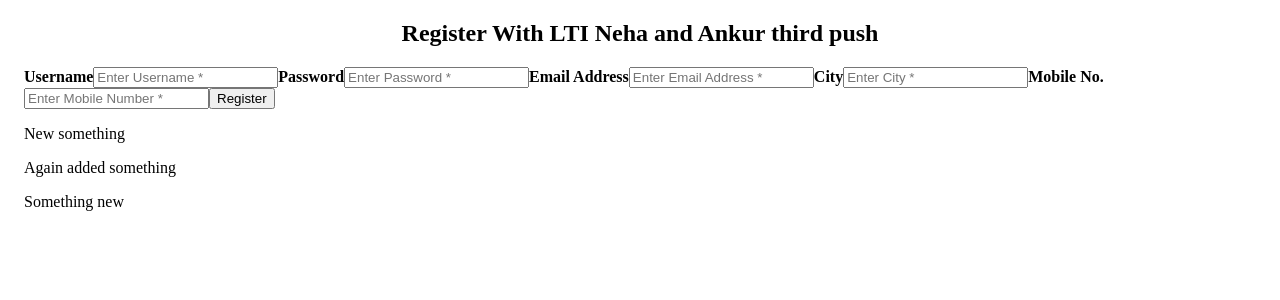
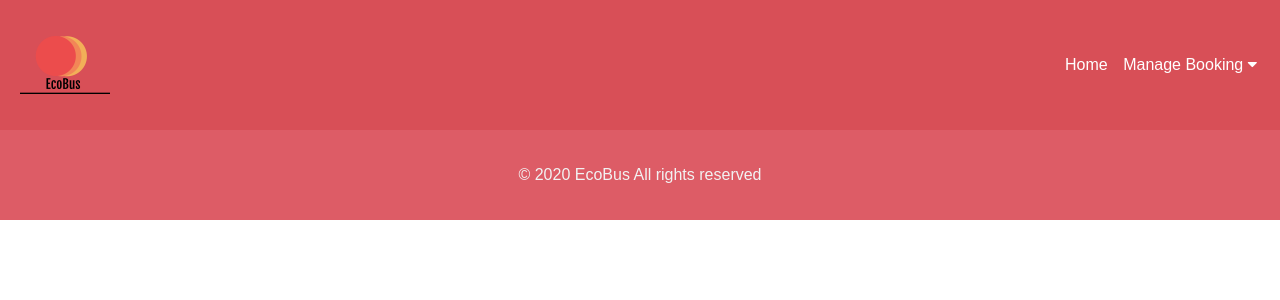
Before and after one commit to AnkurRaj9775/ProjectGladiatorFrontEnd, an Angular app: page / in a window 1280 px wide. Shown: the top 300 px of the page. Built offline with nearby package versions, Linux system fonts and the light colour scheme.

Commit message:
added app component and styles

```diff
--- a/angular.json
+++ b/angular.json
@@ -119,6 +119,10 @@
           }
         }
       }
-    }},
-  "defaultProject": "ProjectGladiator"
+    }
+  },
+  "defaultProject": "ProjectGladiator",
+  "cli": {
+    "analytics": "ec1c357e-d5de-46f5-818d-8455a1ed8c2b"
+  }
 }
--- a/src/app/app.component.css
+++ b/src/app/app.component.css
@@ -0,0 +1,96 @@
+.header {
+  box-sizing: border-box;
+  display: flex;
+  align-items: center;
+  justify-content: space-between;
+  background-color: #d84f57;
+  font-size: 16px;
+  width: 100%;
+  margin: 0;
+  padding: 15px;
+}
+
+.header ul {
+  list-style-type: none;
+  margin: 0;
+  padding: 0;
+}
+
+.bus-booking__nav-wrapper {
+  display: flex;
+  flex-direction: row;
+  align-items: center;
+  width: 200px;
+  justify-content: space-between;
+}
+
+.bus-booking__home {
+  color: #fff;
+  text-align: left;
+  text-decoration: none;
+}
+
+.ecologo {
+  cursor: pointer;
+  height: 100%;
+}
+
+.footer {
+  padding-top: 20px;
+  padding-right: 0px;
+  padding-bottom: 20px;
+  width: 100%;
+  margin: auto;
+  background-color: #dd5c66;
+  color: #f2f2f2;
+  text-align: center;
+}
+.bus-booking__mb-dropdown {
+  /* float: right; */
+  position: relative;
+  min-width: 150px;
+}
+
+.bus-booking__mb {
+  background-color: inherit;
+  font-size: 16px;
+  border: none;
+  outline: none;
+  color: white;
+  margin: 0;
+  width: 100%;
+}
+
+/* Add a red background color to navbar links on hover */
+.bus-booking__mb-dropdown:hover .bus-booking__mb {
+  background-color: rgb(175, 24, 24);
+}
+
+/* Dropdown content (hidden by default) */
+.bus-booking__mb-options {
+  display: none;
+  position: absolute;
+  background-color: #f9f9f9;
+  min-width: 140px;
+  box-shadow: 0px 8px 16px 0px rgba(0, 0, 0, 0.2);
+  width: 100%;
+}
+.bus-booking__brand-logo {
+  height: 100px;
+}
+/* Add a grey background color to dropdown links on hover */
+.bus-booking__mb-options a:hover {
+  background-color: #ddd;
+}
+
+/* Show the dropdown menu on hover */
+.bus-booking__mb-dropdown:hover .bus-booking__mb-options {
+  display: block;
+}
+
+.bus-booking__mb-list {
+  padding: 10px;
+  color: black;
+  text-align: left;
+  display: block;
+}
--- a/src/app/app.component.html
+++ b/src/app/app.component.html
@@ -1,11 +1,48 @@
-<!DOCTYPE html>
+<!-- <!DOCTYPE html>
 <html lang="en">
-<head>
-    <meta charset="UTF-8">
-    <meta name="viewport" content="width=device-width, initial-scale=1.0">
-    <title>Document</title>
-</head>
-<body>
-    <app-register></app-register>
-</body>
-</html>
+  <head>
+    <meta charset="UTF-8" />
+    <meta name="viewport" content="width=device-width, initial-scale=1.0" />
+
+    <title>Online Bus Booking</title>
+  </head>
+  <body> -->
+<div class="header">
+  <div class="bus-booking__brand-logo">
+    <img class="ecologo" src="assets/bus.png" alt="Image not Found" />
+  </div>
+  <div class="bus-booking__nav-wrapper">
+    <ul>
+      <li class="bus-booking__nav-options">
+        <a class="bus-booking__home" [routerLink]="['/homeLink']">Home</a>
+      </li>
+    </ul>
+    <div class="bus-booking__mb-dropdown">
+      <!---dropdown-->
+      <button class="bus-booking__mb">
+        <!--manageHeaderLbl-->
+        Manage Booking
+        <i class="fa fa-caret-down"></i>
+      </button>
+
+      <div class="bus-booking__mb-options">
+        <!--dropdownoptions-->
+        <a class="bus-booking__mb-list" href="/Cancellation">Cancel</a>
+        <a class="bus-booking__mb-list" href="/Reschedule">Reschedule</a>
+      </div>
+    </div>
+  </div>
+</div>
+<div class="row">
+  <div class="main">
+    <div>
+      <router-outlet></router-outlet>
+    </div>
+  </div>
+</div>
+
+<div class="footer">
+  <p>© 2020 EcoBus All rights reserved</p>
+</div>
+<!-- </body>
+</html> -->
--- a/src/app/app.component.ts
+++ b/src/app/app.component.ts
@@ -3,7 +3,7 @@ import { Component } from '@angular/core';
 @Component({
   selector: 'app-root',
   templateUrl: './app.component.html',
-  styleUrls: ['./app.component.css']
+  styleUrls: ['./app.component.css'],
 })
 export class AppComponent {
   title = 'ProjectGladiator';
--- a/src/app/app.module.ts
+++ b/src/app/app.module.ts
@@ -4,11 +4,13 @@ import { NgModule } from '@angular/core';
 import { AppRoutingModule } from './app-routing.module';
 import { AppComponent } from './app.component';
 import { RegisterComponent } from './register/register.component';
+import { HomepageComponent } from './homepage/homepage.component';
 
 @NgModule({
   declarations: [
     AppComponent,
-    RegisterComponent
+    RegisterComponent,
+    HomepageComponent
   ],
   imports: [
     BrowserModule,
--- /dev/null
+++ b/src/app/homepage/homepage.component.ts
@@ -0,0 +1,23 @@
+import { Component, OnInit } from '@angular/core';
+
+@Component({
+  selector: 'app-homepage',
+  template: `
+  <div class="card">
+  <p>
+
+  </p>
+</div>
+
+
+  `,
+  styleUrls: ['./homepage.component.css']
+})
+export class HomepageComponent implements OnInit {
+
+  constructor() { }
+
+  ngOnInit(): void {
+  }
+
+}
--- a/src/index.html
+++ b/src/index.html
@@ -5,7 +5,12 @@
   <title>ProjectGladiator</title>
   <base href="/">
   <meta name="viewport" content="width=device-width, initial-scale=1">
+  <!-- <link rel="stylesheet" href="index.css" type="text/css"> -->
   <link rel="icon" type="image/x-icon" href="favicon.ico">
+  <link
+      rel="stylesheet"
+      href="https://cdnjs.cloudflare.com/ajax/libs/font-awesome/4.7.0/css/font-awesome.min.css"
+    />
 </head>
 <body>
   <app-root></app-root>
--- a/src/styles.css
+++ b/src/styles.css
@@ -1 +1,27 @@
 /* You can add global styles to this file, and also import other style files */
+
+body {
+    box-sizing: border-box;
+    margin: 0;
+    padding:0;
+    font-family: sans-serif !important;
+    font-size: 16px;
+    width: 100%;
+    height: 100%;
+}
+
+a {
+ text-decoration: none;
+ font-family: inherit;
+ color: inherit;
+}
+
+ul, li {
+ margin: 0;
+ padding: 0;
+ font-family: inherit;
+}
+
+button {
+font-family: inherit;
+}
```
Also changed, not shown: src/app/homepage/homepage.component.css (added), src/app/homepage/homepage.component.html (added), src/assets/bus.png (added), 1 other file (tests, documents, lock files or other folders).
